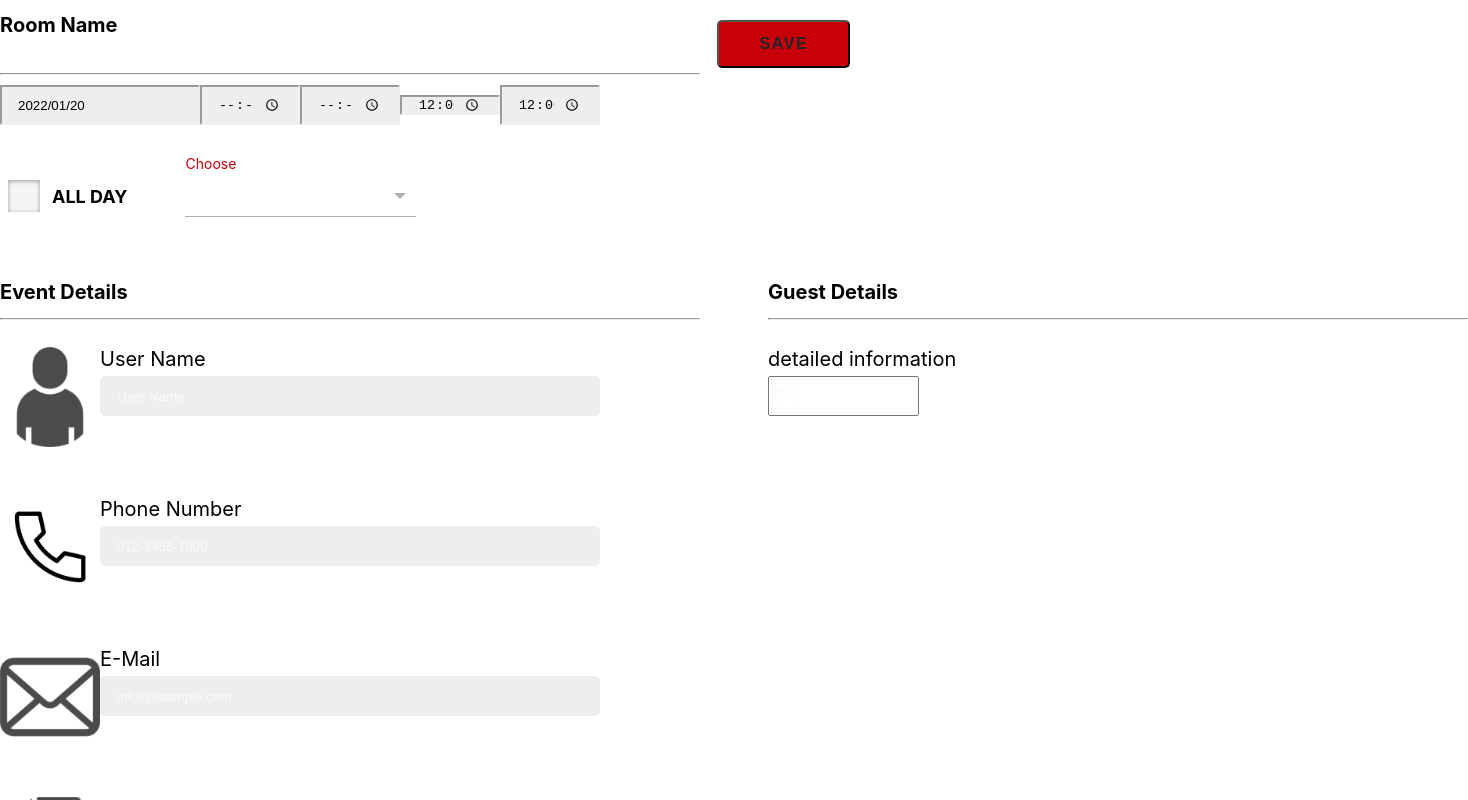
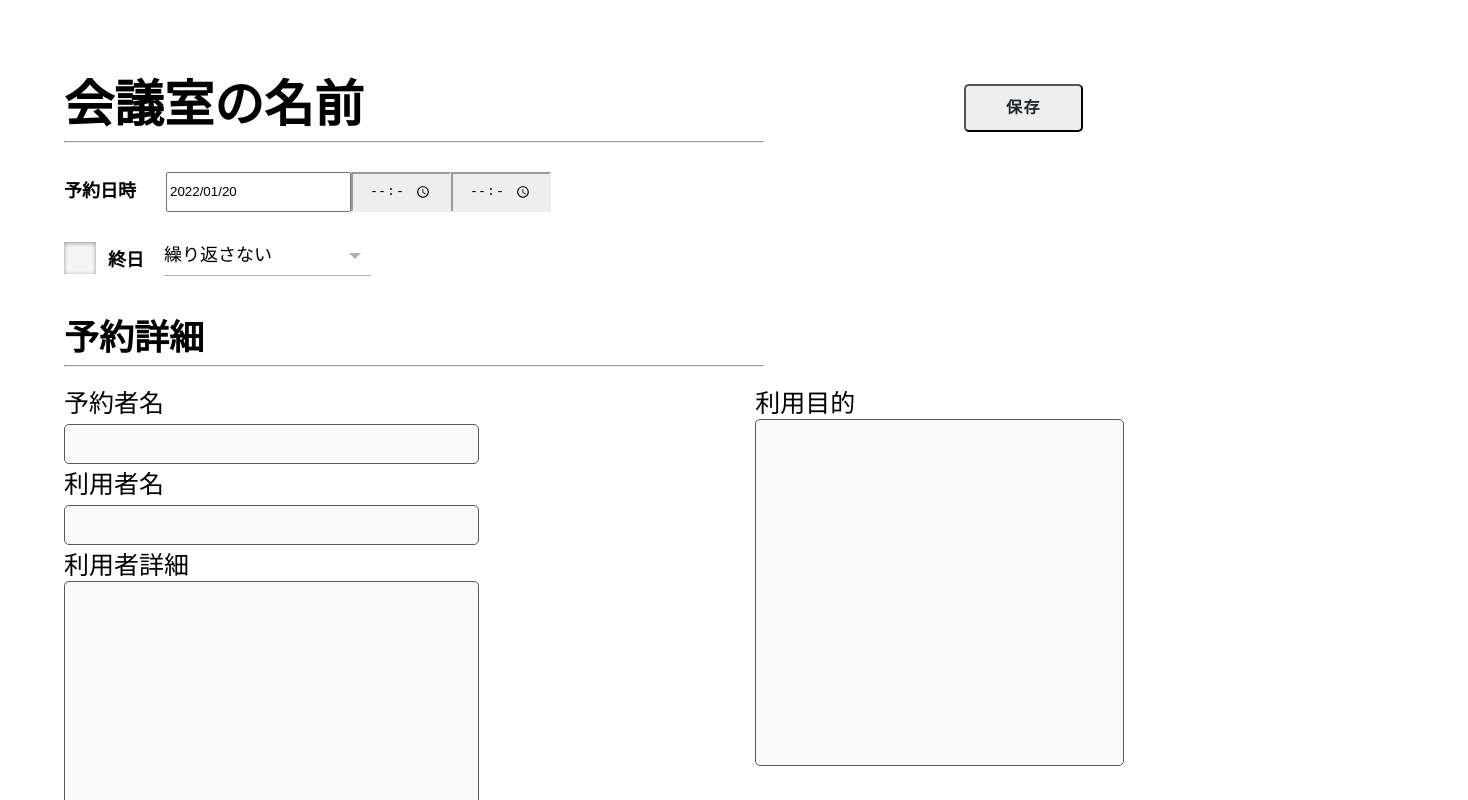
Before and after one commit to Hansyo/MR-UNRED-FRONT, a React (Create React App) app: page /reserve in a window 1280 px wide. Shown: the top 800 px of the page, 1468 px wide, since content can reach past the window. Built offline with nearby package versions, Linux system fonts and the light colour scheme.

Commit message:
予約詳細のレイアウト変更　英語を日本語に変更

```diff
--- a/src/components/reserve/Input.css
+++ b/src/components/reserve/Input.css
@@ -1,4 +1,4 @@
-.reserve--event-input {
+/* .reserve--event-input {
   float:left;
   width: 500px;
   height: 15px;
@@ -28,4 +28,4 @@
   width: 100px;
   height: 100px;
   margin-bottom:50px;
-}
+} */
--- a/src/pages/ReservePage.css
+++ b/src/pages/ReservePage.css
@@ -2,13 +2,32 @@
 /* 選択は下のバーの色を変える */
 /* 入力は背景の色を変える */
 
+.page{
+  /* background-color: #e7e0dc; */
+  margin: 5%;
+  font-family: 'Source Sans Pro',arial,sans-serif;
+}
+
 /*　入力フォームの文字のフォント */
 a{
-  font-size: 20px;
+  font-size: 2.5em;
 }
 
+b{
+  font-size: 5em;
+}
 
+h2{
+  font-size: 3.5em;
+  margin-bottom: auto;
+}
 
+h3{
+  font-size: 18px;
+  text-align: center;
+  margin-right: 30px;
+
+}
 
 .reserve--upper-grid {
   height: 30%;
@@ -55,35 +74,47 @@ button.reserve-saveButton {
 .reserve-saveButton--red,
 a.reserve-saveButton--red {
   color: #fff;
-  background-color: #c7000a;
+  background-color: #eee;
 }
 .reserve-saveButton--red:hover,
 a.reserve-saveButton--red:hover {
   color: #fff;
-  background: #880007;
+  background: #bbb9a5;
 }
 .reserve--upper-calendar{
-  height: 10%;
+  height: 15%;
+  width: 60%;
+  margin-top: 15px;
+  margin-bottom: 15px;
+  display: flex;
+  align-items: center;
+
+}
+
+.reserve--upper-DAY{
+  height: 15%;
   width: 60%;
   display: flex;
 }
 
 
-
-
-.reserve--upper-DAY{
-  height: 10%;
-  width: 60%;
-  display: flex;
+/* 時計 */
+.reserve-time {
+  width: 100px;
+  height: 15px;
+  padding: 8px 16px;
+  background: #eee;
+  border-color:#eee;
 }
 
-/* カレンダーのセレクトボックス */
+/* 繰り返し  */
 .ipselect {
   position: relative;
   width: 30%;
-  margin: 5em;
   text-align: center;
+  margin-left: 20px;
 }
+
 .SB {
   position: relative;
   font-family: inherit;
@@ -130,7 +161,7 @@ a.reserve-saveButton--red:hover {
   transition: 0.2s ease all;
 }
 .SB:focus ~ .SB_selectlabel, .SB:valid ~ .SB_selectlabel {
-  color: #c7000a;
+  color: #bbb9a5;
   top: -20px;
   transition: 0.2s ease all;
   font-size: 14px;
@@ -146,7 +177,7 @@ a.reserve-saveButton--red:hover {
   width: 0;
   bottom: 1px;
   position: absolute;
-  background: #c7000a;
+  background: #bbb9a5;
   transition: 0.2s ease all;
 }
 .SB_selectbar:before {
@@ -166,9 +197,8 @@ a.reserve-saveButton--red:hover {
   opacity: 0.5;
 }
 
-/* 期間のセレクトボックス */
+/* 終日 */
 .ECM_CheckboxInput {
-  padding: 20px 8px;
   display: flex;
   align-items: center;
   cursor: pointer;
@@ -179,13 +209,13 @@ a.reserve-saveButton--red:hover {
   opacity: 0;
   }
   .ECM_CheckboxInput:hover > .ECM_CheckboxInput-DummyInput{
-  background: #c7000a;
+  background: #cac7bf;
   }
   .ECM_CheckboxInput-Input:focus + .ECM_CheckboxInput-DummyInput{
-  background: #c7000a;
+  background: #cac7bf;
   }
   .ECM_CheckboxInput-Input:checked + .ECM_CheckboxInput-DummyInput {
-  background: #880007;
+  background: #bbb9a5;
   }
   .ECM_CheckboxInput-Input:checked + .ECM_CheckboxInput-DummyInput::before {
   content: "";
@@ -197,7 +227,7 @@ a.reserve-saveButton--red:hover {
   height: 2px;
   transform: translate(-5px, 6px) rotateZ(-135deg);
   transform-origin: 1px 1px;
-  background: #c7000a;
+  background: #000000;
   }
   .ECM_CheckboxInput-Input:checked + .ECM_CheckboxInput-DummyInput::after {
   content: "";
@@ -209,7 +239,7 @@ a.reserve-saveButton--red:hover {
   height: 2px;
   transform: translate(-5px, 6px) rotateZ(-45deg);
   transform-origin: 1px 1px;
-  background: #FFFFFF;
+  background: #000000;
   }
   .ECM_CheckboxInput-DummyInput {
   position: relative;
@@ -239,6 +269,8 @@ a.reserve-saveButton--red:hover {
 }
 
 .flexbox{
+  width: 100%;
+  height: auto;
   display: flex;
   flex-direction: column;
 }
@@ -261,27 +293,12 @@ a.reserve-saveButton--red:hover {
   height: 10%;
 }
 
-.reserve--event-input-typetext{
-  height: 100px;
-  width: 80%;
-  padding: 100;
-  line-height: 280px
-}
-
 .reserve-line {
   width: 700px;
   text-align: left;
   margin-left: 0px;
   margin-right: 300px;
 }
-.reserve-time {
-  width: 100px;
-  height: 15px;
-  padding: 8px 16px;
-  background: #eee;
-  border-color:#eee;
-}
-
 
 /* 入力フォーム */
 input:first-of-type
@@ -291,15 +308,15 @@ input:first-of-type
 }
 
 input:focus{
-  background: #9e4d4d;
+  background: #bbb9a5;
 }
 
 .reserve--event-input{
-  /* font-size: 1em; */
+  font-size: 2em;
   padding: 15px 10px 10px;
   font-family: 'Source Sans Pro',arial,sans-serif;
-  border: 1px solid #cecece;
-  background: #d7d7d7;
+  border: 1px solid #585858;
+  background: #FAFAFA;
   color:#000;
   -webkit-border-radius: 5px;
   -moz-border-radius: 5px;
@@ -310,8 +327,8 @@ input:focus{
   -webkit-box-sizing: border-box;
   -moz-box-sizing: border-box;
   box-sizing: border-box;
-  width: 80%;
-  max-width: 600px;
+  width: 60%;
+  outline: none;
 }
 ::-webkit-input-placeholder {
     color: #FAFAFA;
@@ -325,3 +342,33 @@ input:focus{
 :-ms-input-placeholder {
     color: #FAFAFA;
 }
+
+/* テキストエリア */
+.reserve--event-textarea,.reserve--event-guesttextarea{
+  font-size: 2em;
+  padding: 15px 10px 10px;
+  font-family: 'Source Sans Pro',arial,sans-serif;
+  background: #FAFAFA;
+  display: inline-block;
+  vertical-align: top;
+  box-sizing: border-box;
+  border-radius: 5px;
+  border: 1px solid #585858;
+  outline: none;
+  line-height: 1.6;
+  resize: none;
+}
+.reserve--event-textarea:focus{
+  background: #bbb9a5;
+}
+.reserve--event-guesttextarea:focus{
+  background: #bbb9a5;
+}
+
+.reserve--event-guesttextarea{
+  width: 80%;
+}
+
+.reserve--event-textarea{
+  width: 60%;
+}
--- a/src/pages/ReservePage.jsx
+++ b/src/pages/ReservePage.jsx
@@ -47,16 +47,16 @@ const ReservePage = () => {
   //Room Name，電話番号，メールアドレスは自動で入る？
   return (
     // 入力フォーム
-    <div>
+    <div className='page'>
       {/* 部屋の名前 */}
       <div className="reserve--upper-grid">
-        <h1>Room Name</h1>
+        <b>会議室の名前</b>
         <div>
           <button
             class="reserve-saveButton reserve-saveButton--red"
             onClick={sendReserve}
           >
-            SAVE
+            保存
           </button>
         </div>
       </div>
@@ -64,26 +64,20 @@ const ReservePage = () => {
 
       {/* カレンダー選択 */}
       <div className="reserve--upper-calendar">
+        <h3>予約日時</h3>
         <div>
           <Calendar value={reserveDate} onChange={setReserveDate} />
         </div>
         <div>
-          <input type="time" className="reserve-time" required></input>
-        </div>
-        <div>
-          <input type="time" className="reserve-time" required></input>
           <input
-            value={reserveTimeFrom}
-            onChange={(e) => setReserveTimeFrom(e.target.value)}
             type="time"
-            class="reserve-time"
+            className="reserve-time"
             required
           />
         </div>
-
         <div>
           <input
-            value={reserveTimeTo}
+            // value={reserveTimeTo}
             onChange={(e) => setReserveTimeTo(e.target.value)}
             type="time"
             class="reserve-time"
@@ -92,27 +86,13 @@ const ReservePage = () => {
         </div>
       </div>
 
-      {/* DAYChoose */}
+      {/* 終日選択 */}
       <div className="reserve--upper-DAY">
         <label className="ECM_CheckboxInput">
-          <input className="ECM_CheckboxInput-Input" type="checkbox"></input><span class="ECM_CheckboxInput-DummyInput"></span><span class="ECM_CheckboxInput-LabelText">ALL DAY</span>
+          <input className="ECM_CheckboxInput-Input" type="checkbox"></input>
+          <span class="ECM_CheckboxInput-DummyInput"></span>
+          <span class="ECM_CheckboxInput-LabelText">終日</span>
         </label>
-        {/* <div className="ipselect">
-          <select className="SB" required></select>
-          <option value="" hidden disabled selected></option>
-          <option value="1">daily</option>
-          <option value="2">weekly</option>
-          <option value="3">monthly</option>
-          <label class="ECM_CheckboxInput">
-            <input
-              value={shouldReserveAllDay}
-              onChange={(e) => setShouldReserveAllDay(e.target.checked)}
-              class="ECM_CheckboxInput-Input"
-              type="checkbox"
-            />
-           <span class="ECM_CheckboxInput-DummyInput"></span>
-            <span class="ECM_CheckboxInput-LabelText">ALL DAY</span>
-          </label> */}
         <div class="ipselect">
           <select
             value={reserveRepeat}
@@ -120,70 +100,55 @@ const ReservePage = () => {
             class="SB"
             required
           >
-              <option value={Repeat.NO_REPEAT} hidden disabled selected></option>
-              <option value={Repeat.DAILY}>daily</option>
-              <option value={Repeat.WEEKLY}>weekly</option>
-              <option value={Repeat.MONTHLY}>monthly</option>
+            <option value={Repeat.NO_REPEAT}>繰り返さない</option>
+            <option value={Repeat.DAILY}>毎日</option>
+            <option value={Repeat.WEEKLY}>毎週</option>
+            <option value={Repeat.MONTHLY}>毎月</option>
           </select>
           <span className="SB_highlight"></span>
           <span className="SB_selectbar"></span>
-            <label className="SB_selectlabel">Choose</label>
+        </div>
       </div>
 
+      <div className='reserve--event-usertitle'>
+        <h2> 予約詳細</h2>
+        <hr className='reserve-line'></hr><br></br>
       </div>
 
       {/* 予約者情報入力 */}
       <div className="reserve--event-grid">
         {/* 教員用入力画面 */}
         <div className='reserve--event-user'>
-          <div className='reserve--event-usertitle'>
-            <h1> Event Details</h1>
-            <hr className='reserve-line'></hr><br></br>
-          </div>
+
 
           <div className='reserve--event-form'>
-            <Icon index={0} />
             <div className="flexbox">
-              <a>User Name</a>
-              <Input className="reserve--event-input" placeholder="User Name" />
+              <a>予約者名</a>
+              <Input className="reserve--event-input" placeholder="予約をした人の名前" />
             </div>
           </div>
 
           <div className='reserve--event-form'>
-            <Icon index={1} />
             <div className="flexbox">
-              <a>Phone Number</a>
-              <Input className="reserve--event-input" placeholder="012-3456-7890" />
+              <a>利用者名</a>
+              <Input className="reserve--event-input" placeholder="実際に使用する人の名前" />
             </div>
           </div>
 
           <div className='reserve--event-form'>
-          <Icon index={2} />
             <div className="flexbox">
-            <a>E-Mail</a>
-            <Input className="reserve--event-input" placeholder="info@example.com" />
-          </div>
-          </div>
-
-          <div className='reserve--event-form'>
-          <Icon index={3} />
-          <div className="flexbox">
-            <a>Purpose and Description</a>
-            <Input className="reserve--event-input" placeholder="Add purpose and description" />
+              <a>利用者詳細</a>
+              <textarea rows="8" className="reserve--event-textarea" placeholder="メールアドレス,電話番号など" />
             </div>
           </div>
 
         </div>
         {/* ゲスト用入力画面 */}
         <div className='reserve--event-guest'>
-          <div className='reserve--event-usertitle'>
-            <h1> Guest Details</h1>
-            <hr className='reserve-line'></hr><br></br>
-          </div>
           <div className='reserve--event-form'>
             <div className="flexbox">
-              <a>detailed information</a>
-              <Input type="text" className="reserve--event-input-typetext" placeholder="補足" />
+              <a>利用目的</a>
+              <textarea rows={10} className="reserve--event-guesttextarea" placeholder="~の会議で使用するなど" />
             </div>
           </div>
         </div>
```
Lines whose indentation alone changed are shown as unchanged.
